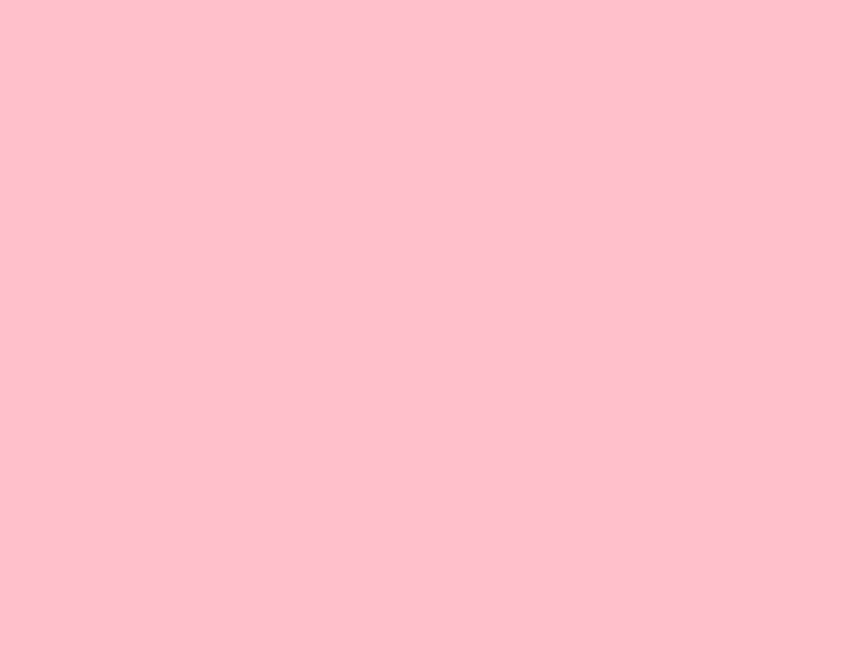
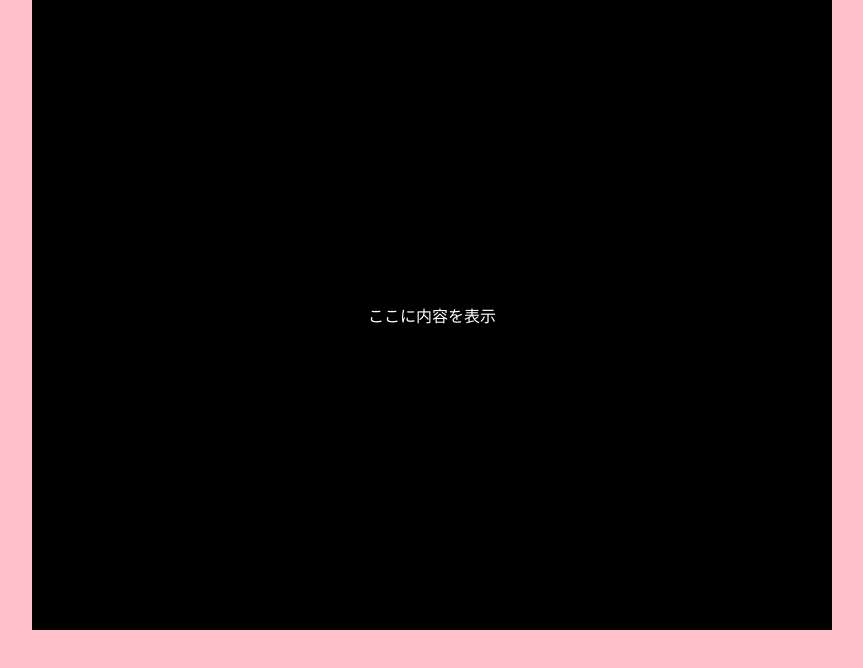
Before and after one commit to ko-tarou/VirtuPet, a React (Create React App) app: page /veiw in a window 1280 px wide. Before the commit this address had no page. Shown: the top 668 px of the page, without its empty margins (208-1071 px from the left). Built offline with nearby package versions, Linux system fonts and the light colour scheme.

Commit message:
新しいVeiwファイルとスタイルを追加

```diff
--- a/src/App.jsx
+++ b/src/App.jsx
@@ -2,6 +2,7 @@ import React from 'react';
 import { BrowserRouter as Router, Route, Routes } from 'react-router-dom';
 import Home from './pages/home';
 import Login from './pages/login';
+import Veiw from './pages/veiw';
 
 const App = () => {
   return (
@@ -9,6 +10,7 @@ const App = () => {
       <Routes>
         <Route path="/" element={<Home />} />
         <Route path="/login" element={<Login />} />
+        <Route path="/veiw" element={<Veiw />} />
       </Routes>
     </Router>
   );
--- /dev/null
+++ b/src/pages/styles/veiw.css
@@ -0,0 +1,24 @@
+body {
+    width: 100%;
+    margin: 0;
+    padding: 0;
+    background-color: pink;
+    display: flex;
+    justify-content: center;
+    align-items: center;
+}
+
+.view-container {
+    text-align: center;
+}
+
+.black-background {
+    background-color: black;
+    color: white;
+    width: 800px;
+    height: 630px;
+    margin: 0; /* マージンをリセット */
+    display: flex;/*textを中央設置*/
+    justify-content: center;
+    align-items: center;
+}
--- a/src/pages/veiw.jsx
+++ b/src/pages/veiw.jsx
@@ -0,0 +1,13 @@
+import React, { useState } from 'react';
+import '../pages/styles/veiw.css';
+
+const Veiw = () => {
+
+  return (
+    <div className="view-container">
+      <p className="black-background">ここに内容を表示</p>
+    </div>
+  );
+};
+
+export default Veiw;
```
